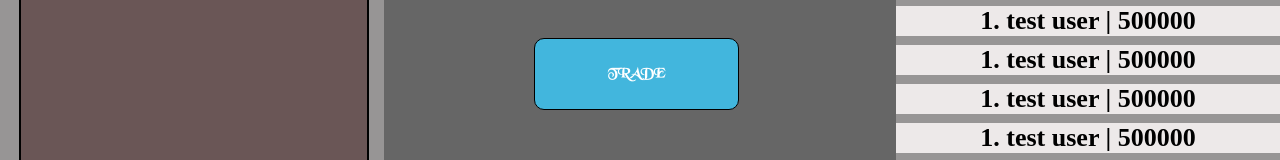
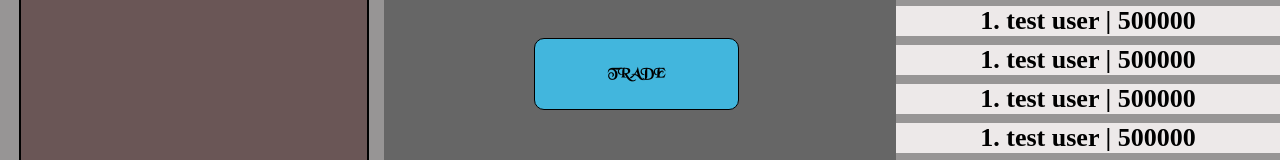
Before and after one commit to AsuraAkuma/Ehacks2024, a plain HTML site: page Pages/homepage.html in a window 1280 px wide. In both pictures the pointer is over the button "TRADE". Shown: the part 564-724 px from the top of the page. Drawn offline with nearby package versions, Linux system fonts and the light colour scheme.

Commit message:
play button working

```diff
--- a/Pages/homepage.css
+++ b/Pages/homepage.css
@@ -335,7 +335,7 @@
     display: flex;
     flex-direction: row;
     border-radius: 10px;
-    border-style: solid black;
+    border: 2px solid rgb(66, 182, 221);
     color:white;
     justify-content: center;
     align-content: center;
@@ -346,7 +346,14 @@
     font-family:BlackChancery;
     margin-left:150px;
     top: 450px;
+    cursor: pointer;
  }
+
+ .Play:hover {
+    background-color: rgb(66, 182, 221);
+  color: black;
+
+  }
 
  .Play h4 {
     position: relative;
```
Also changed, not shown: Pages/homepage.html (+4 -4 lines).
